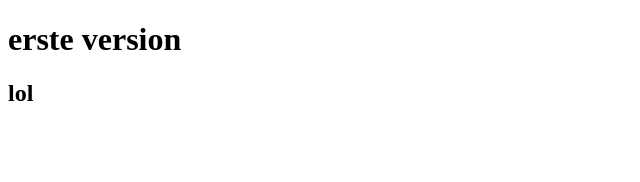
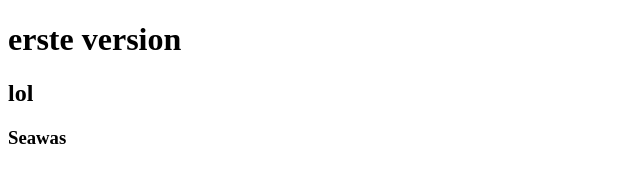
Before and after one commit to Samuel2310/git, a plain HTML site: page index.html in a window 1280 px wide. Shown: the full height of the page, 0-640 px from the left. Drawn offline with Linux system fonts and the light colour scheme.

Commit message:
seawas
seawas

```diff
--- a/index.html
+++ b/index.html
@@ -9,5 +9,6 @@
 <body>
     <h1>erste version</h1>
     <h2>lol</h2>
+    <h3>Seawas</h3>
 </body>
 </html>
```
